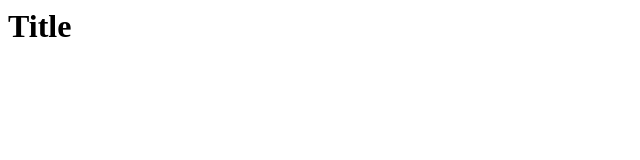
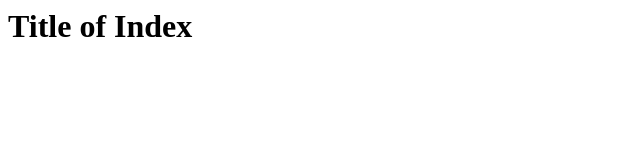
Before and after one commit to luisgguarda/gitsample, a plain HTML site: page index.html in a window 1280 px wide. Shown: the whole page, without its empty margins (0-640 px from the left). Drawn offline with Linux system fonts and the light colour scheme.

Commit message:
changed title

```diff
--- a/index.html
+++ b/index.html
@@ -1,3 +1,3 @@
-<h1>Title</h1>
+<h1>Title of Index</h1>
 <p></p>
 <h3></h3>
```
